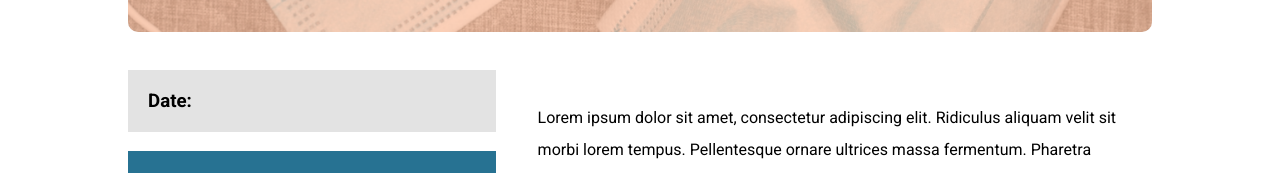
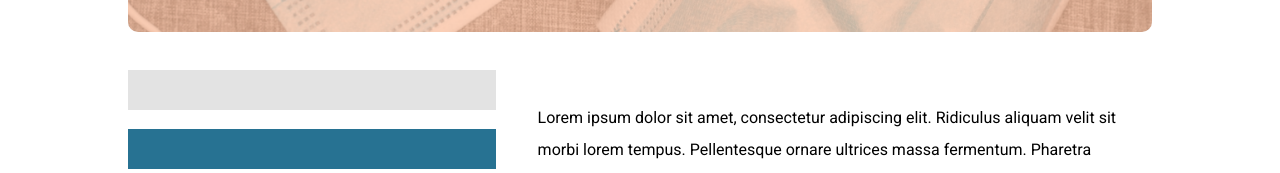
Before and after one commit to ironhack-api-project/api, a React (Create React App) app: page /events/1 in a window 1280 px wide. Shown: the part 420-593 px from the top of the page. Built offline with nearby package versions, Linux system fonts and the light colour scheme; no server answers.

Commit message:
updated date

```diff
--- a/src/components/Events.js
+++ b/src/components/Events.js
@@ -47,7 +47,7 @@ function Events(props) {
           <div className="information_left">
             <div className="dateandtime">
               {/* Display Event Date */}
-              {event.dates?.start?.localDate ? null : (
+              {!event.dates?.start?.localDate ? null : (
                 <h3>Date: {event.dates?.start?.localDate}</h3>
               )}
 
```
